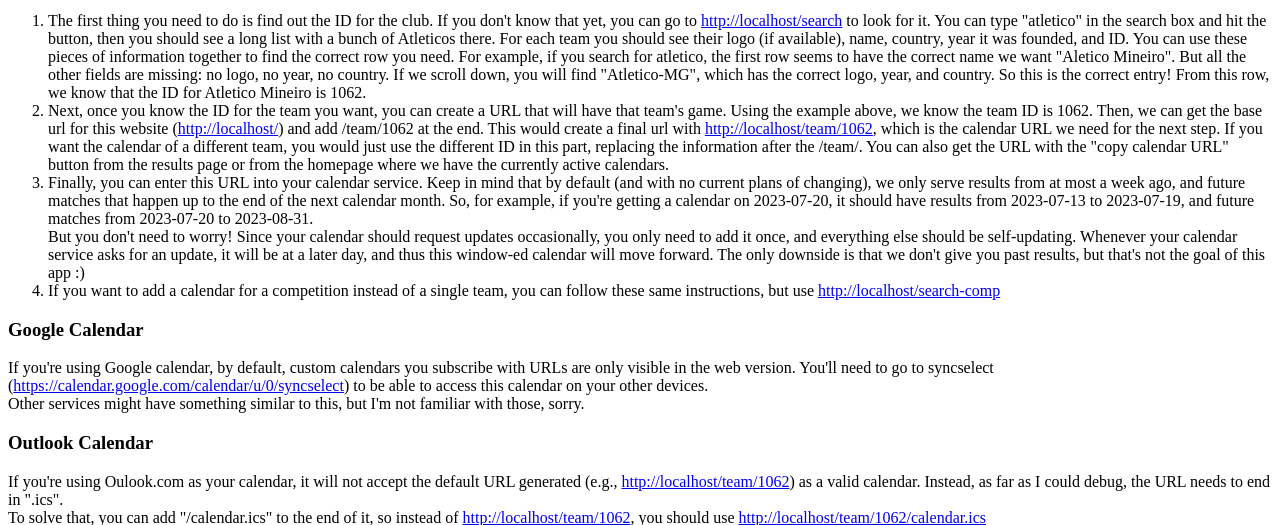
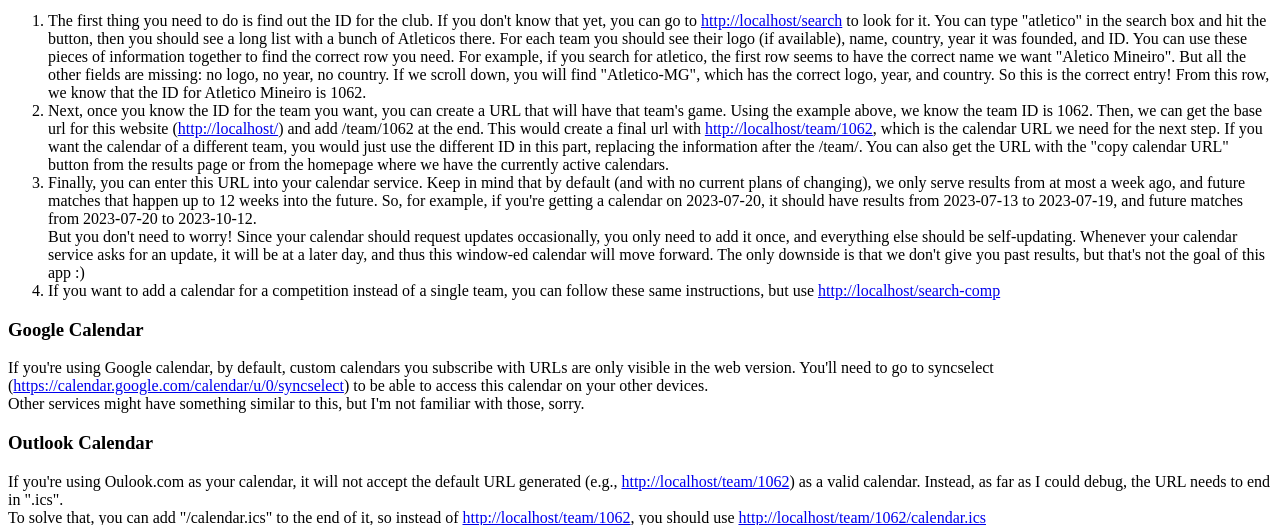
Before and after one commit to cbdm/footcal, a Flask app: page /help/ in a window 1280 px wide. Shown: the part 229-754 px from the top of the page. Run offline with Flask 3, Linux system fonts and the light colour scheme; parts of the project's set-up code (start-up, migrations or seed data) failed here and were passed over; some libraries are stand-ins or nearby versions.

Commit message:
increased future lookahead from 4w to 12w

```diff
--- a/footcal/matches.py
+++ b/footcal/matches.py
@@ -130,8 +130,8 @@ def fetch(
         start_date = today - timedelta(weeks=1, days=1)
 
     if end_date is None:
-        # Future matches until end of next month.
-        end_date = today + timedelta(weeks=4)
+        # Future matches for the next three months.
+        end_date = today + timedelta(weeks=12)
 
     # Find the current season to query the matches.
     # TODO: Could add a timestamp of when the season was updated and only recheck after a week or so.
--- a/footcal/templates/help.html
+++ b/footcal/templates/help.html
@@ -30,8 +30,8 @@
         </li>
         <li>
             Finally, you can enter this URL into your calendar service.
-            Keep in mind that by default (and with no current plans of changing), we only serve results from at most a week ago, and future matches that happen up to the end of the next calendar month.
-            So, for example, if you're getting a calendar on 2023-07-20, it should have results from 2023-07-13 to 2023-07-19, and future matches from 2023-07-20 to 2023-08-31.<br/>
+            Keep in mind that by default (and with no current plans of changing), we only serve results from at most a week ago, and future matches that happen up to 12 weeks into the future.
+            So, for example, if you're getting a calendar on 2023-07-20, it should have results from 2023-07-13 to 2023-07-19, and future matches from 2023-07-20 to 2023-10-12.<br/>
             But you don't need to worry!
             Since your calendar should request updates occasionally, you only need to add it once, and everything else should be self-updating.
             Whenever your calendar service asks for an update, it will be at a later day, and thus this window-ed calendar will move forward.
```
